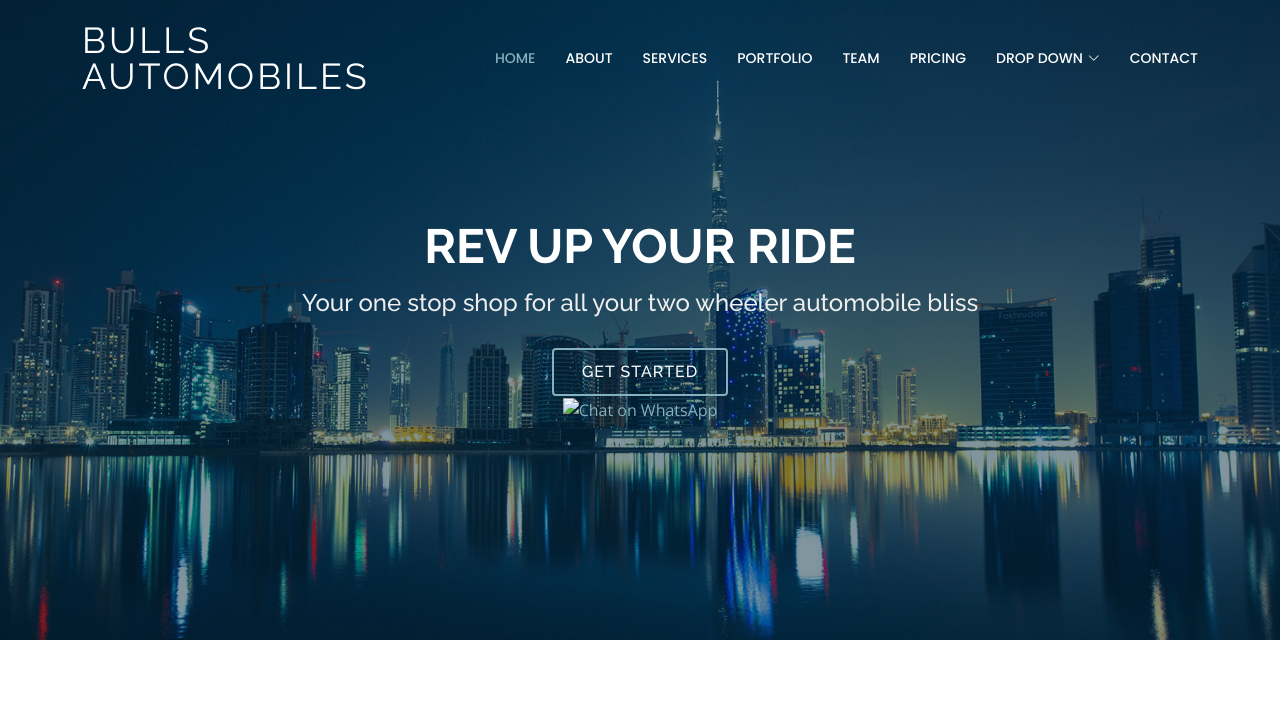
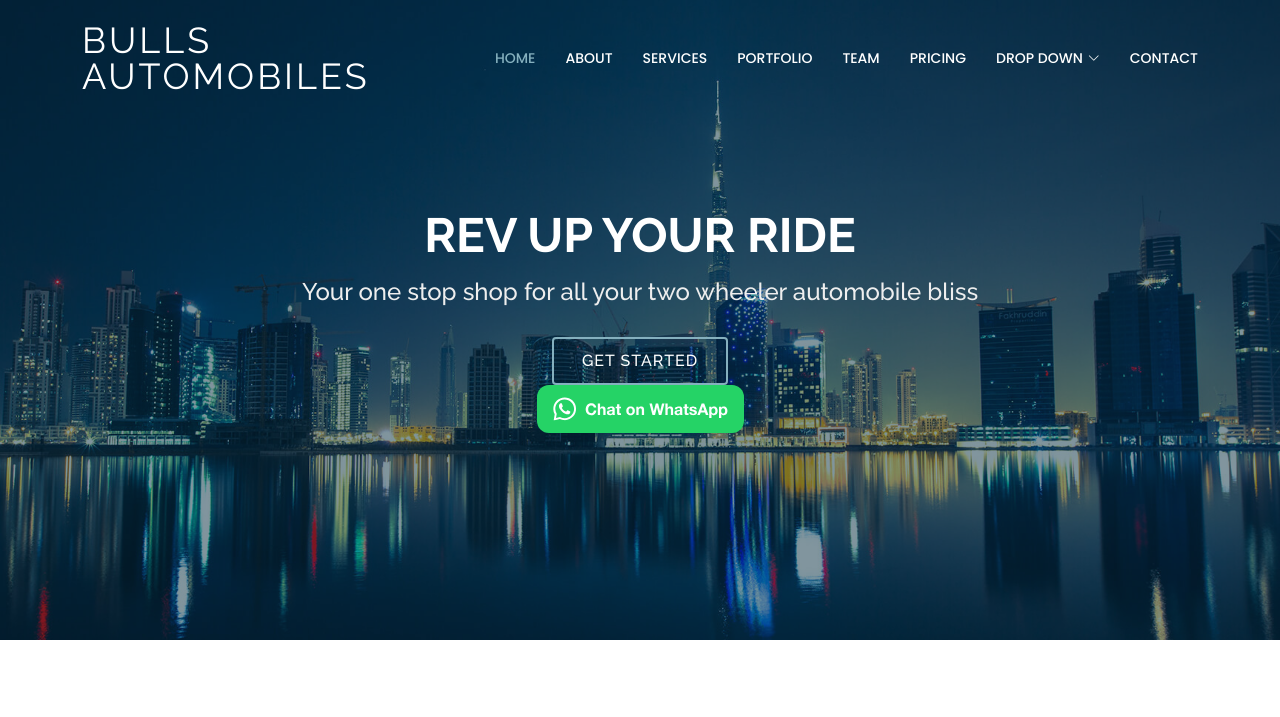
Before and after one commit to Bullsauto/bullsautomobiles.com, a plain HTML site: page index.html in a window 1280 px wide. Shown: the top 717 px of the page. Drawn offline with nearby package versions, Linux system fonts and the light colour scheme.

Commit message:
Update index.html

```diff
--- a/index.html
+++ b/index.html
@@ -92,7 +92,7 @@
         <div class="social-links">
 
 <a aria-label="Chat on WhatsApp" href="https://wa.me/919788938819">
-  <img alt="Chat on WhatsApp" src="WhatsAppButtonGreenLarge.svg" />  <a /></div>
+  <img alt="Chat on WhatsApp" src="assets/img/WhatsAppButtonGreenLarge.svg" />  <a /></div>
 
     </div>
   </section><!-- End Hero -->
```
